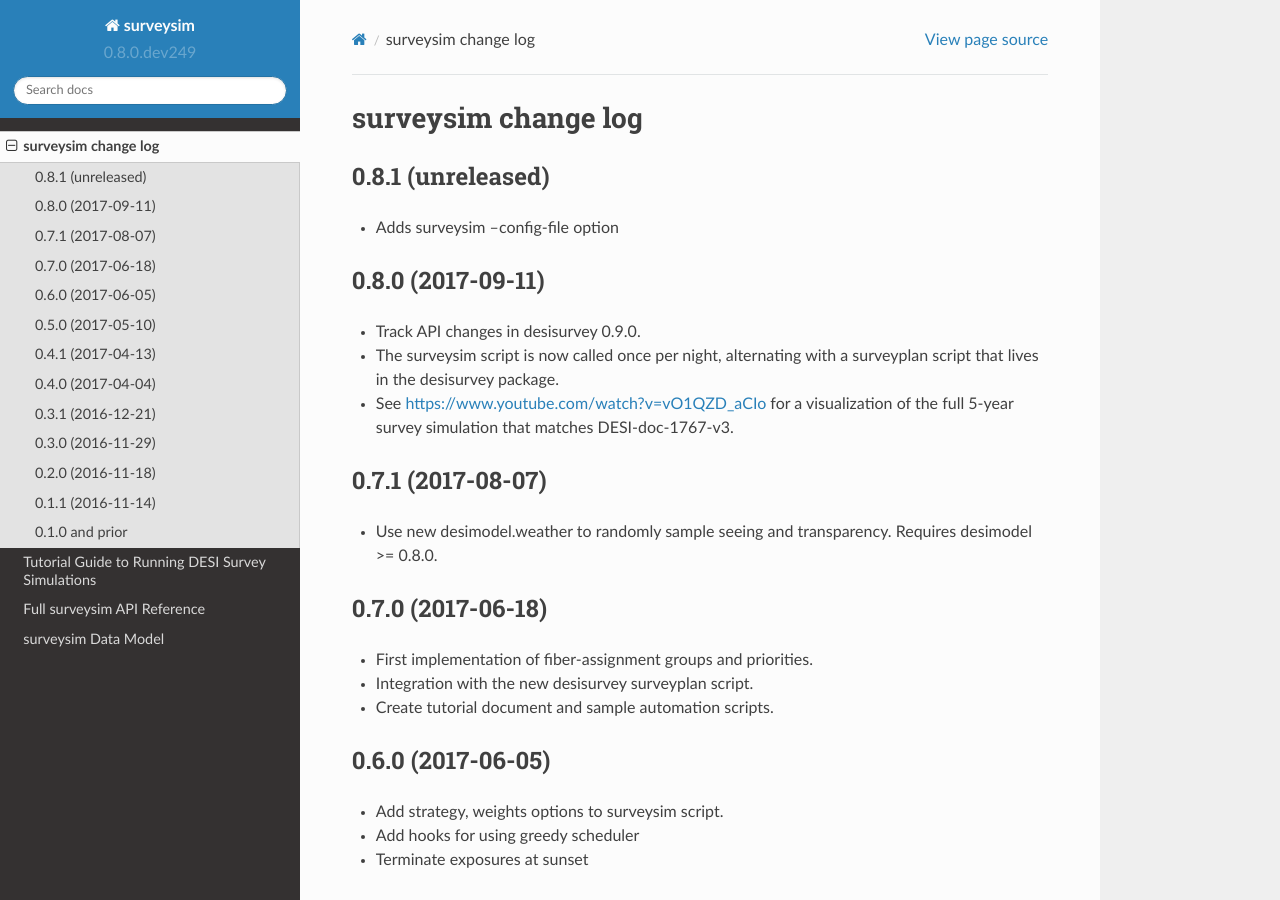
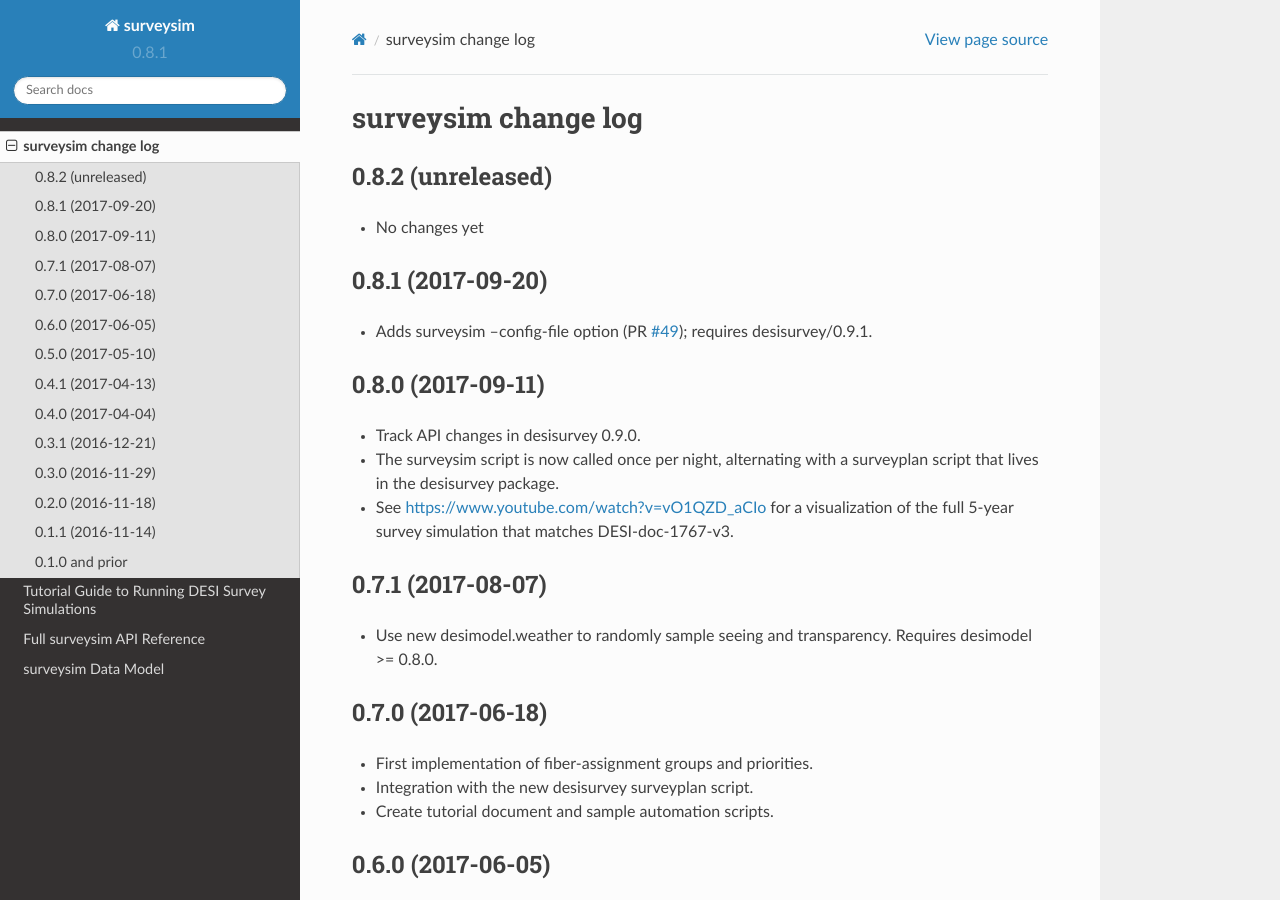
Before and after one commit to michaelJwilson/surveysim, a Sphinx documentation site: the page built from doc/changes.rst, in a window 1280 px wide and 900 px high. Built offline with Sphinx 7.4.7 and the Read the Docs theme 2.0.0, drawn with Linux system fonts in a browser that asks for light colours.

Commit message:
update release notes and version for surveysim/0.8.1

```diff
--- a/doc/changes.rst
+++ b/doc/changes.rst
@@ -2,10 +2,17 @@
 surveysim change log
 ====================
 
-0.8.1 (unreleased)
+0.8.2 (unreleased)
 ------------------
 
-* Adds surveysim --config-file option
+* No changes yet
+
+0.8.1 (2017-09-20)
+------------------
+
+* Adds surveysim --config-file option (PR `#49`_); requires desisurvey/0.9.1.
+
+.. _`#49`: https://github.com/desihub/surveysim/pull/49
 
 0.8.0 (2017-09-11)
 ------------------
--- a/py/surveysim/_version.py
+++ b/py/surveysim/_version.py
@@ -1 +1 @@
-__version__ = '0.8.0.dev249'
+__version__ = '0.8.1'
```
